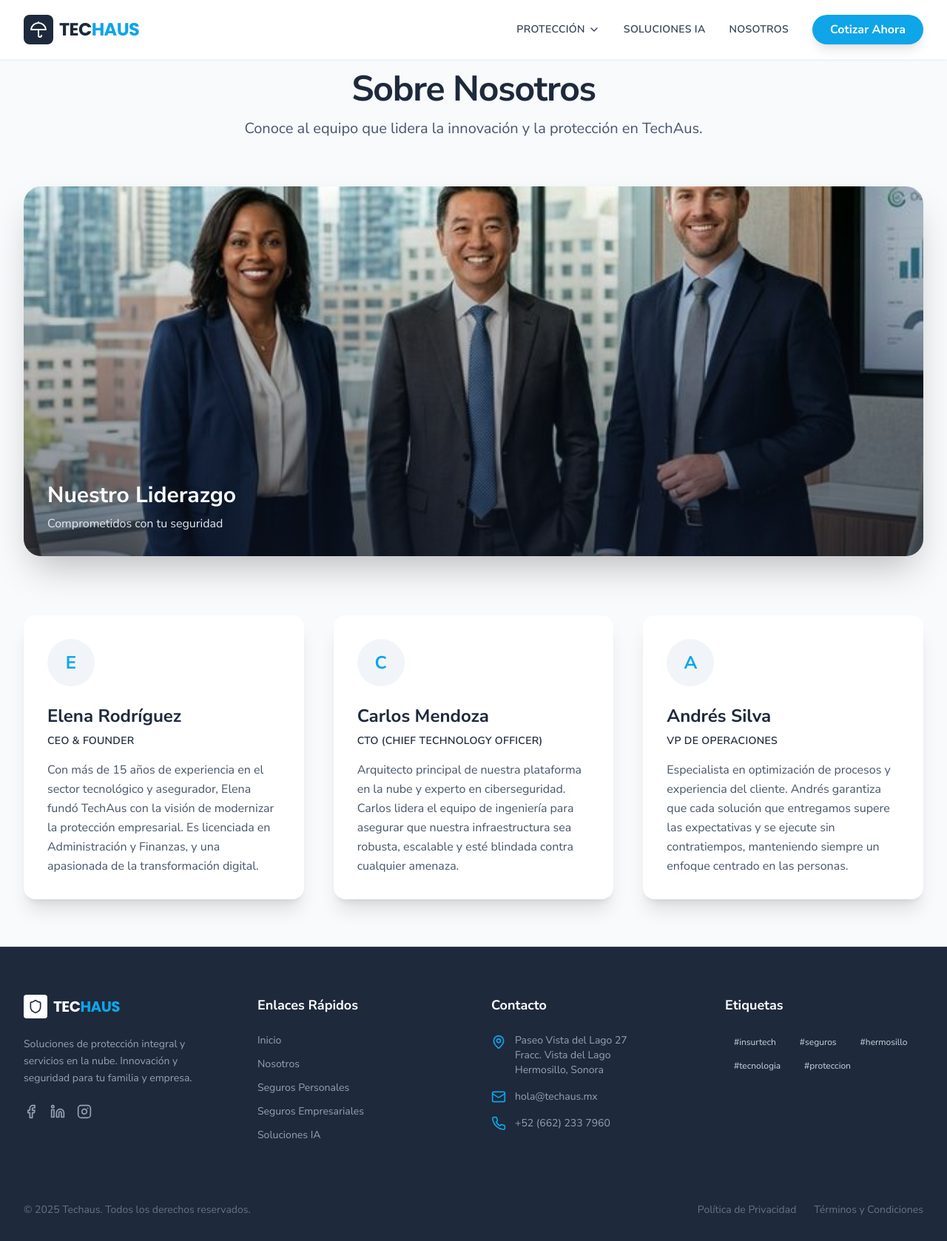
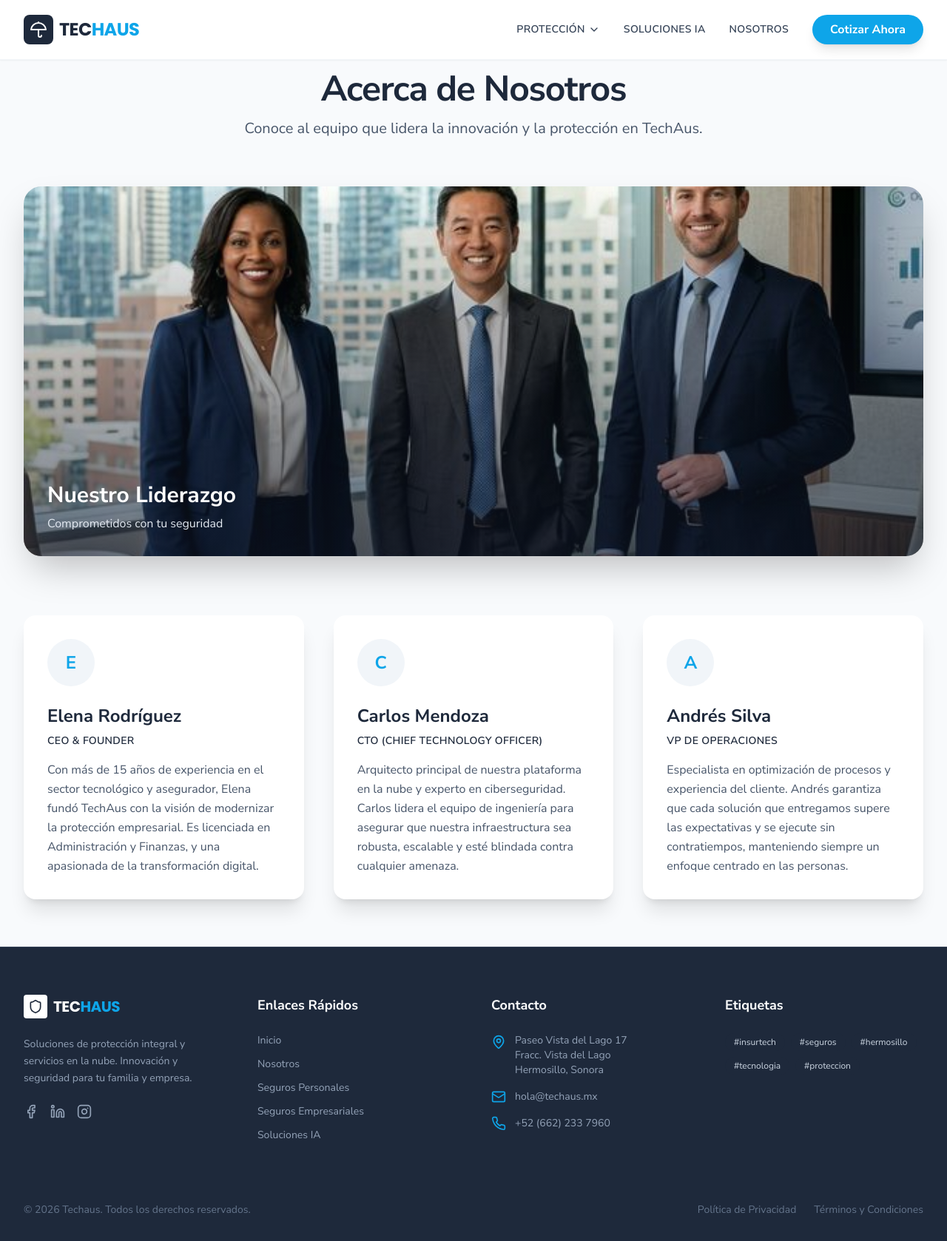
Before and after one commit to eruibal/Projects, a Next.js app in the folder techaus-landing/: page /nosotros in a window 1280 px wide. Shown: the whole page at 74% size. Built offline with nearby package versions, Linux system fonts and the light colour scheme.

Commit message:
fix: update titles and addresses in various documents for consistency

```diff
--- a/techaus-landing/app/nosotros/page.tsx
+++ b/techaus-landing/app/nosotros/page.tsx
@@ -26,7 +26,7 @@ export default function Nosotros() {
         {/* Hero Section */}
         <div className="text-center mb-16">
           <h1 className="text-4xl md:text-5xl font-extrabold text-slate-800 tracking-tight mb-4">
-            Sobre Nosotros
+            Acerca de Nosotros
           </h1>
           <p className="text-xl text-slate-600 max-w-2xl mx-auto">
             Conoce al equipo que lidera la innovación y la protección en TechAus.
--- a/techaus-landing/components/Footer.tsx
+++ b/techaus-landing/components/Footer.tsx
@@ -70,7 +70,7 @@ export default function Footer() {
               <li className="flex items-start gap-3">
                 <MapPin className="w-5 h-5 text-techaus-accent mt-0.5 flex-shrink-0" />
                 <span>
-                  Paseo Vista del Lago 27
+                  Paseo Vista del Lago 17
                   <br />
                   Fracc. Vista del Lago
                   <br />
@@ -117,7 +117,7 @@ export default function Footer() {
 
         <div className="border-t border-slate-800 pt-8 flex flex-col md:flex-row justify-between items-center">
           <p className="text-slate-500 text-sm text-center md:text-left mb-4 md:mb-0">
-            &copy; 2025 Techaus. Todos los derechos reservados.
+            &copy; 2026 Techaus. Todos los derechos reservados.
           </p>
           <div className="flex space-x-6 text-sm text-slate-500">
             <a href="#" className="hover:text-white">
```
Also changed, not shown: 2 other files (tests, documents, lock files or other folders).
